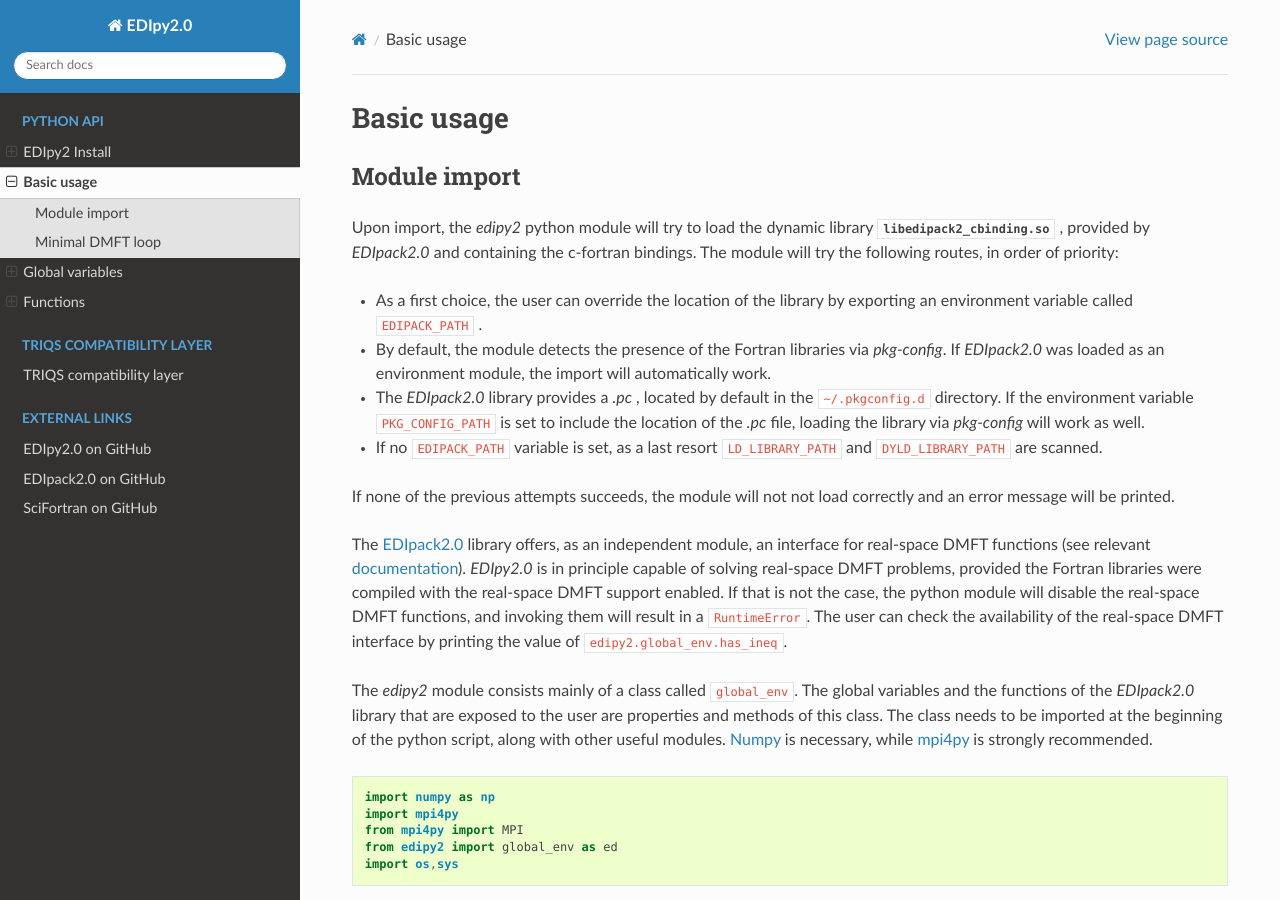
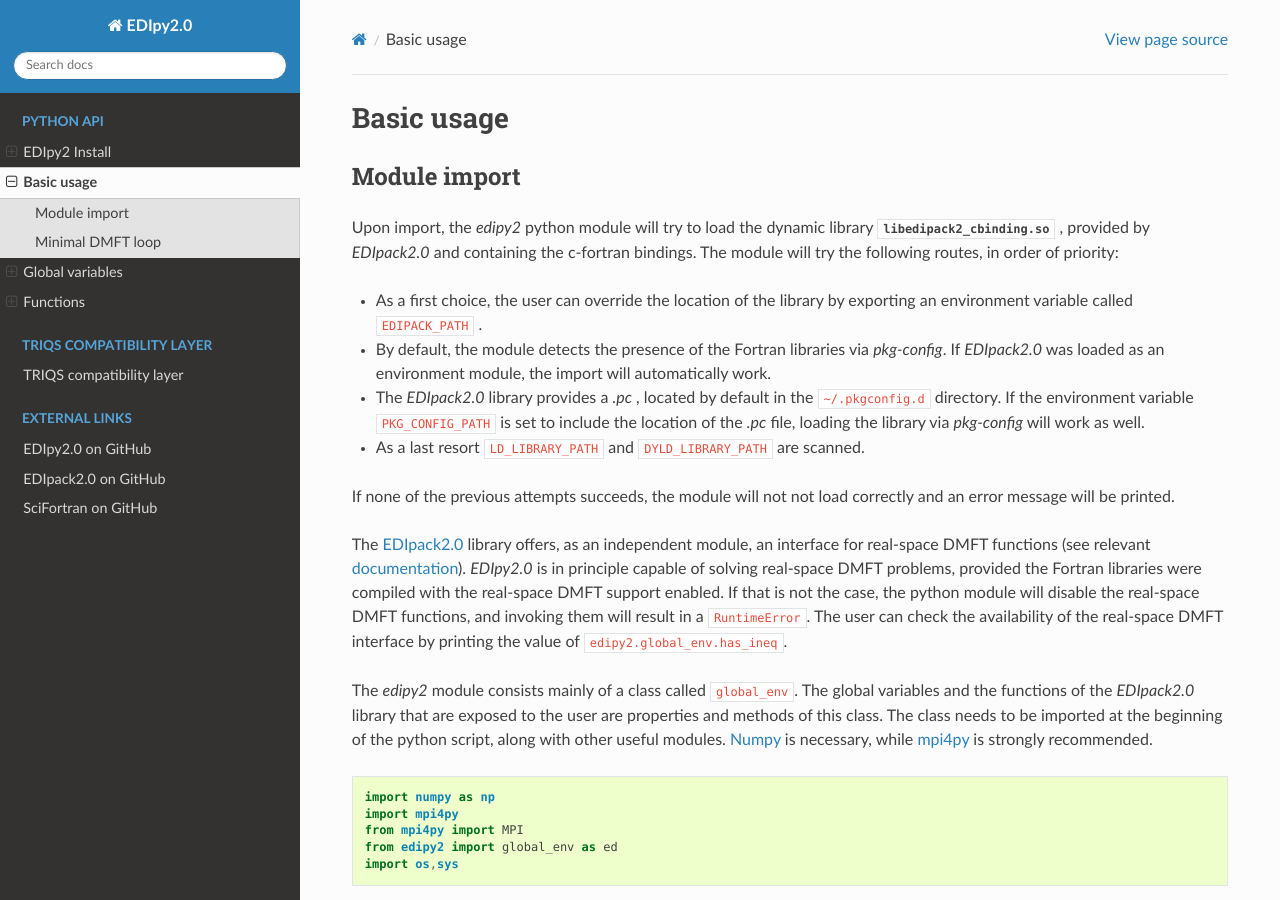
Before and after one commit to EDIpack/EDIpy2.0, a Sphinx documentation site: the page built from doc/basicusage.rst, in a window 1280 px wide and 900 px high. Built offline with Sphinx 7.4.7 and the Read the Docs theme 3.1.0, drawn with Linux system fonts in a browser that asks for light colours; cross-references to code outside the pages are shown as plain code; the version number is read from the project's files by our own code.

Commit message:
Updated doc

```diff
--- a/doc/basicusage.rst
+++ b/doc/basicusage.rst
@@ -8,7 +8,7 @@ Upon import, the `edipy2` python module will try to load the dynamic library :da
 * As a first choice, the user can override the location of the library by exporting an environment variable called :code:`EDIPACK_PATH` .
 * By default, the module detects the presence of the Fortran libraries via `pkg-config`. If `EDIpack2.0` was loaded as an environment module, the import will automatically work.
 * The `EDIpack2.0` library provides a `.pc` , located by default in the :code:`~/.pkgconfig.d` directory. If the environment variable :code:`PKG_CONFIG_PATH` is set to include the location of the `.pc` file, loading the library via `pkg-config` will work as well.
-* If no :code:`EDIPACK_PATH` variable is set, as a last resort :code:`LD_LIBRARY_PATH` and :code:`DYLD_LIBRARY_PATH` are scanned.
+* As a last resort :code:`LD_LIBRARY_PATH` and :code:`DYLD_LIBRARY_PATH` are scanned.
 
 If none of the previous attempts succeeds, the module will not not load correctly and an error message will be printed.
 
```
